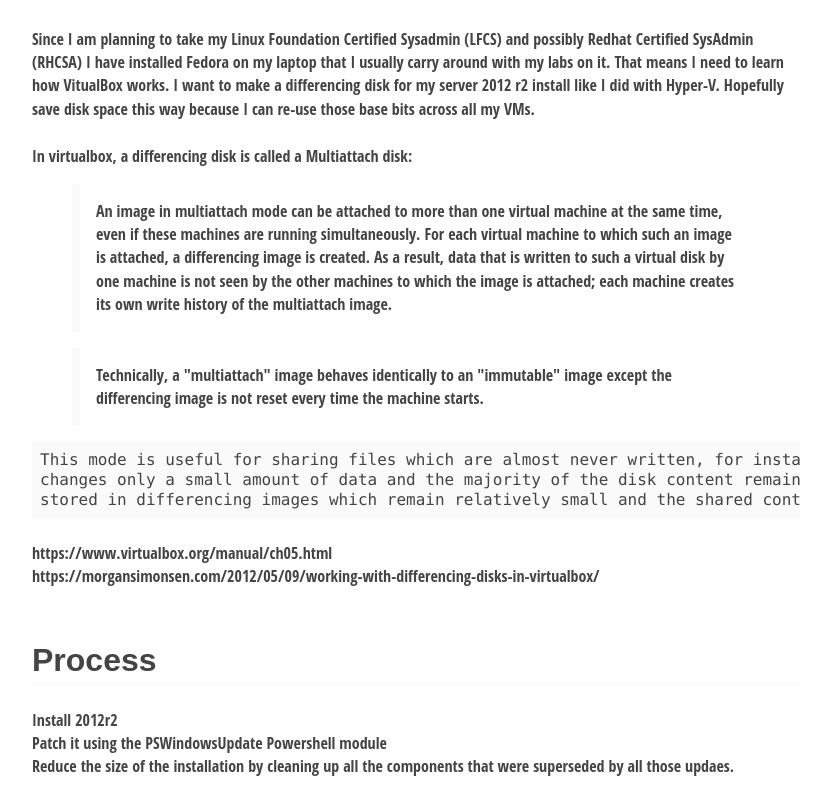
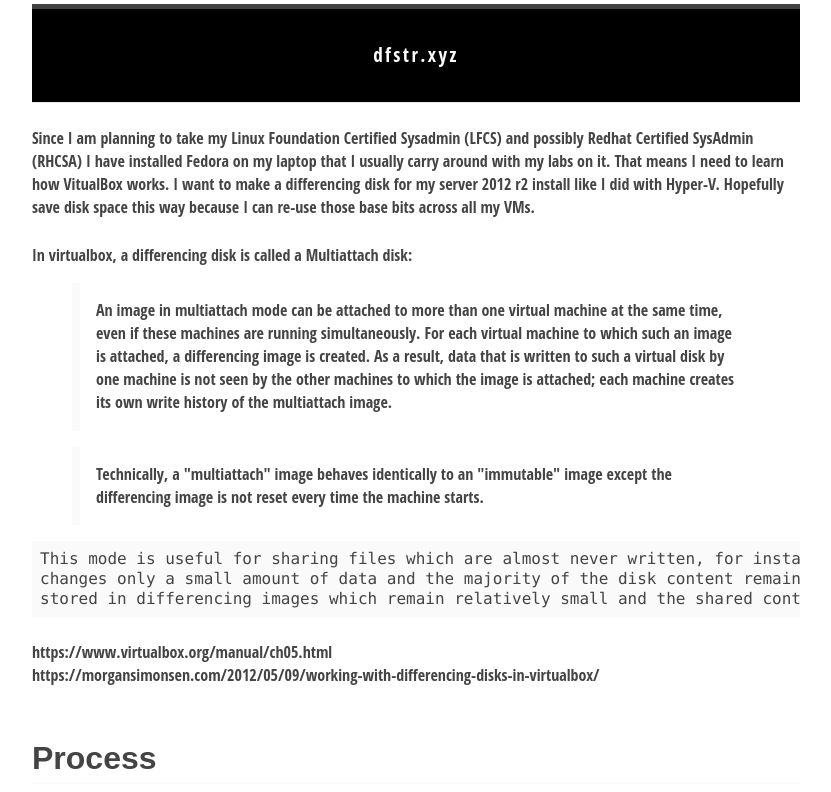
Before and after one commit to defstah/defstah.github.io, a plain HTML site: page posts/2017-10-04-Server-2012-R2-Base-on-Virtualbox.html in a window 1280 px wide. Shown: the top 792 px of the page, without its empty margins (224-1055 px from the left). Drawn offline with Linux system fonts and the light colour scheme.

Commit message:
virtualbox

```diff
--- a/posts/2017-10-04-Server-2012-R2-Base-on-Virtualbox.html
+++ b/posts/2017-10-04-Server-2012-R2-Base-on-Virtualbox.html
@@ -4,6 +4,10 @@
 <head>
   <link type="text/css" rel="stylesheet" href="../stylesheets/main.css" />
 </head>
+
+<header class="site-header" role="banner">
+  <div class="wrapper"><a class="site-title" href="/">dfstr.xyz</a></div>
+</header>
 
 <body>
   <p>
```
